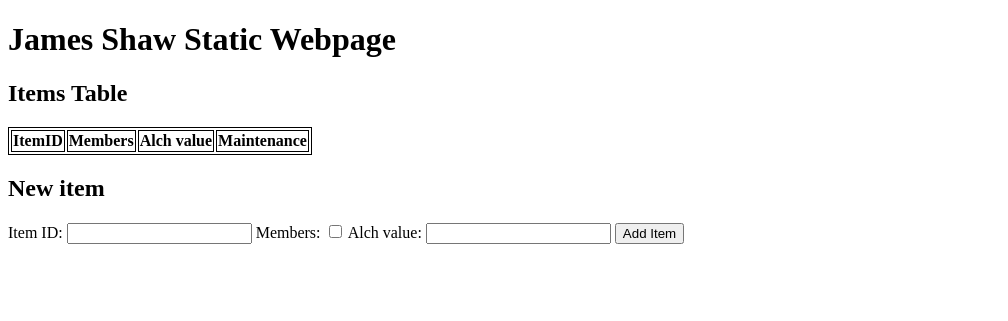
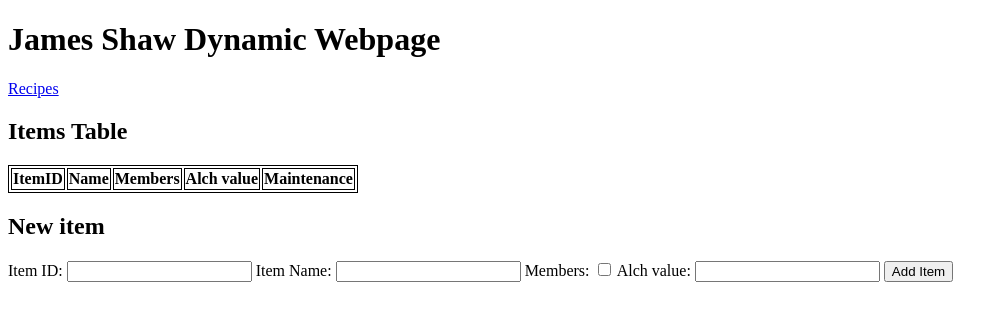
Before and after one commit to jshaw93/CSCI240, a Flask app: page / in a window 1280 px wide. Shown: the top 321 px of the page, without its empty margins (0-1008 px from the left). Run offline with Flask 3, Linux system fonts and the light colour scheme; data that the repository does not hold is empty.

Commit message:
update name schema for items

```diff
--- a/webpages/app.py
+++ b/webpages/app.py
@@ -8,10 +8,7 @@ load_dotenv()
 
 app = Flask(__name__)
 
-LIMIT = 10
-
-with open('recipes.json', 'r') as myFile:
-    recipesRaw = json.load(myFile)
+LIMIT = 15
 
 @app.route('/updateitem', methods=['GET'])
 def update():
@@ -56,6 +53,7 @@ def table():
     search = request.args.get('search') == 'true'
     membs = "1" if request.args.get('itemmembs') == 'on' else "0"
     alch = request.args.get('itemalch')
+    itemname = None if request.args.get('itemname') == '' else request.args.get('itemname')
     compile = (itemid, membs, alch)
     insertcheck = '' in compile
     if request.args.get('delete') == 'true':
@@ -64,8 +62,8 @@ def table():
         db.commit()
     elif not insertcheck and request.args.get('insert') == 'true':
         insert = """insert into Item
-        values (%s, %s, %s);"""
-        cursor.execute(insert, compile)
+        values (%s, %s, %s, %s);"""
+        cursor.execute(insert, (itemid, membs, alch, itemname))
         db.commit()
     elif itemid != '' and search:
         cursor.execute('select * from Item where ItemID=%s;', (itemid, ))
@@ -129,7 +127,7 @@ def updaterecipe():
     if changeid == '':
         return "Error, id not specified"
     elif not updatecheck and request.args.get('update') == 'true':
-        if reccat not in cats:
+        if reccat.lower() not in cats:
             return 'Error, category does not exist.  Please chose from this list: "item sets", "crafting", "smithing", "farming", "herblore", "decanting", "magic", "cooking", "misc", "fletching", "construction"'
         statement = 'update Recipe set RecipeID=%s, ItemCreatedID=%s, RecipeName=%s, AmtProduced=%s, ItemRecipeID=%s, SkillLvl=%s, SkillName=%s where RecipeID=%s;'
         cursor = db.cursor()
@@ -170,7 +168,9 @@ def ingredients():
         statement = 'insert into ItemRecipe values (%s, %s, %s);'
         cursor.execute(statement, compile)
         db.commit()
-    statement = 'select * from ItemRecipe where ItemRecipeID=%s;'
+    statement = '''select ir.ItemRecipeID, ir.ItemID, ir.Quantity, i.ItemName from ItemRecipe ir
+    inner join Item i on ir.ItemID=i.ItemID
+    where ir.ItemRecipeID=%s;'''
     cursor.execute(statement, (ingid, ))
     items = cursor.fetchall()
     cursor.close()
--- a/webpages/templates/ingredients.html
+++ b/webpages/templates/ingredients.html
@@ -11,6 +11,8 @@
     </head>
     <body>
         <h2>New Ingredient</h2>
+        <a href="/recipes">Recipes</a><br/>
+        <a href="/">Items</a>
         <form action="">
             <input type="hidden" name="insert" value="true">
             <input type="hidden" name="id" id="id" value="{{ ingid }}">
@@ -25,12 +27,14 @@
         <table>
             <tr>
                 <th>Ingredient ID</th>
+                <th>Ingredient Name</th>
                 <th>Quantity</th>
                 <th>Maintenance</th>
             </tr>
             {% for ingredient in ingredients %}
                 <tr>
-                    <td><a href="/?itemid={{ ingredient[1] }}&search=true">{{ ingredient[1] }}</a></td>
+                    <td>{{ ingredient[1] }}</td>
+                    <td><a href="/?itemid={{ ingredient[1] }}&search=true">{{ ingredient[3] }}</a></td>
                     <td>{{ ingredient[2] }}</td>
                     <td>
                         <a href="?delete=true&id={{ ingredient[0] }}&itemid={{ ingredient[1] }}">Delete</a><br/>
--- a/webpages/templates/recipes.html
+++ b/webpages/templates/recipes.html
@@ -11,6 +11,7 @@
     </head>
     <body>
         <h2>Recipes Table</h2>
+        <a href="/">Items</a>
         <table>
             <tr>
                 <th>Recipe Name</th>
--- a/webpages/templates/static.html
+++ b/webpages/templates/static.html
@@ -1,7 +1,7 @@
 <!DOCTYPE html>
 <html>
     <head>
-        <title>JS Static Webpage</title>
+        <title>JS Dynamic Webpage</title>
         <style>
             table, th, td {
                 border: 1px solid black;
@@ -10,11 +10,13 @@
         </style>
     </head>
     <body>
-        <h1>James Shaw Static Webpage</h1>
+        <h1>James Shaw Dynamic Webpage</h1>
+        <a href="/recipes">Recipes</a>
         <h2>Items Table</h2>
         <table>
            <tr>
             <th>ItemID</th>
+            <th>Name</th>
             <th>Members</th>
             <th>Alch value</th>
             <th>Maintenance</th>
@@ -22,6 +24,7 @@
            {% for item in items %}
             <tr>
                 <td>{{ item[0] }}</td>
+                <td>{{ item[3] }}</td>
                 <td>{{ "True" if item[1] else "False" }}</td>
                 <td>{{ item[2] }}</td>
                 <td>
@@ -37,6 +40,8 @@
             <input type="hidden" name="insert" value="true">
             <label for="itemid">Item ID:</label>
             <input type="text" name="itemid" id="itemid">
+            <label for="itemname">Item Name:</label>
+            <input type="text" name="itemname" id="itemname">
             <label for="itemmembs">Members:</label>
             <input type="checkbox" name="itemmembs" id="itemmembs">
             <label for="itemalch">Alch value:</label>
```
